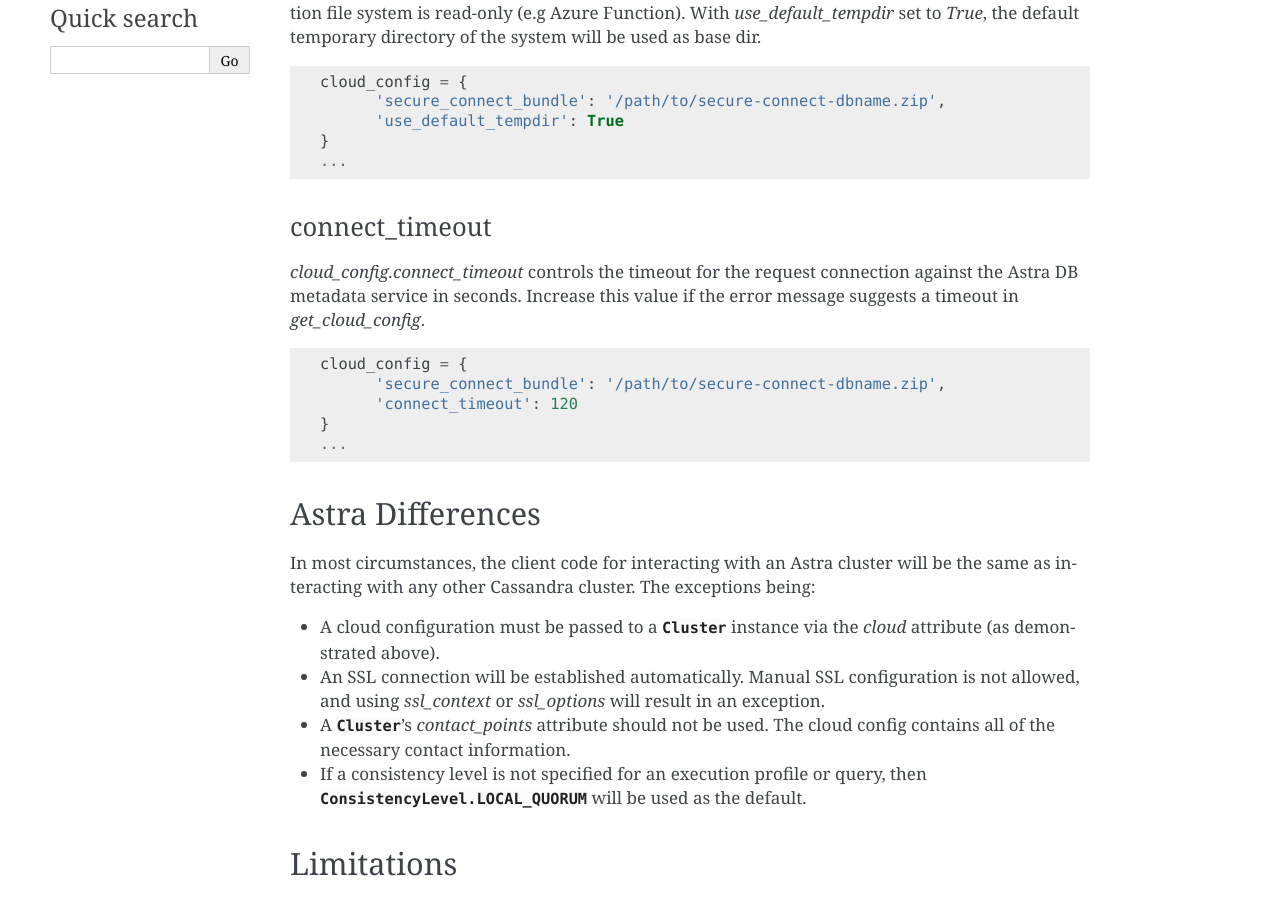
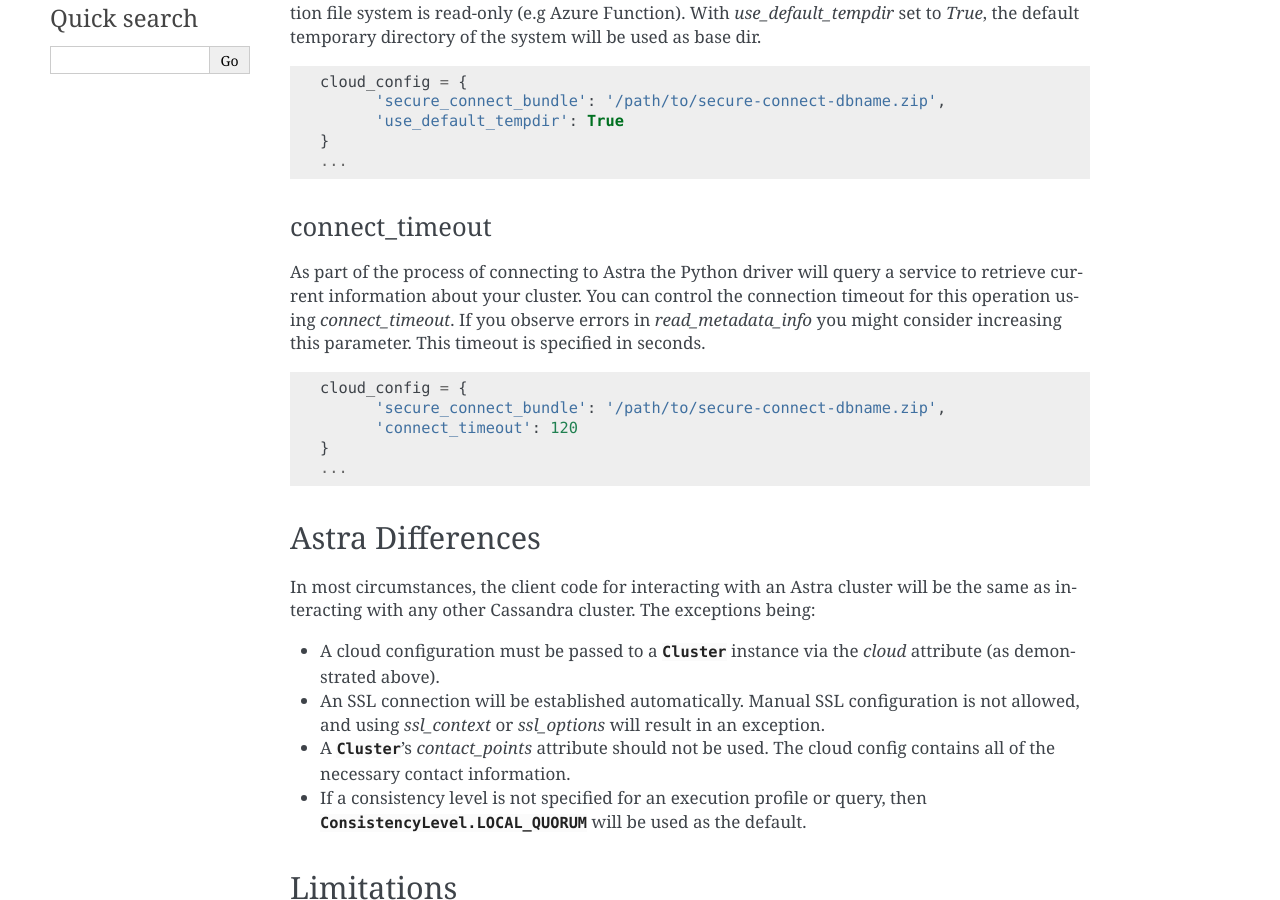
Before and after one commit to datastax/python-driver, a Sphinx documentation site: the page built from docs/cloud.rst, in a window 1280 px wide and 900 px high, scrolled down 673 px. Built offline with Sphinx 7.4.7, drawn with Linux system fonts in a browser that asks for light colours; pages that are not in the unit, such as notebooks, are missing from menus.

Commit message:
Minor refactoring of prior commit

```diff
--- a/docs/cloud.rst
+++ b/docs/cloud.rst
@@ -40,8 +40,11 @@
 
 connect_timeout
 +++++++++++++++++++
-`cloud_config.connect_timeout` controls the timeout for the request connection against the Astra DB metadata service in seconds. Increase this value if the error message suggests a timeout in `get_cloud_config`.
 
+As part of the process of connecting to Astra the Python driver will query a service to retrieve
+current information about your cluster.  You can control the connection timeout for this operation
+using *connect_timeout*.  If you observe errors in `read_metadata_info` you might consider increasing
+this parameter.  This timeout is specified in seconds.
 
 .. code:: python
 
@@ -50,7 +53,6 @@
         'connect_timeout': 120
   }
   ...
-
 
 Astra Differences
 ==================
```
